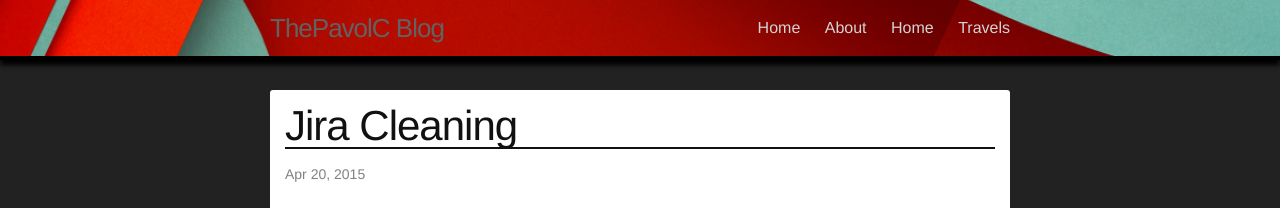
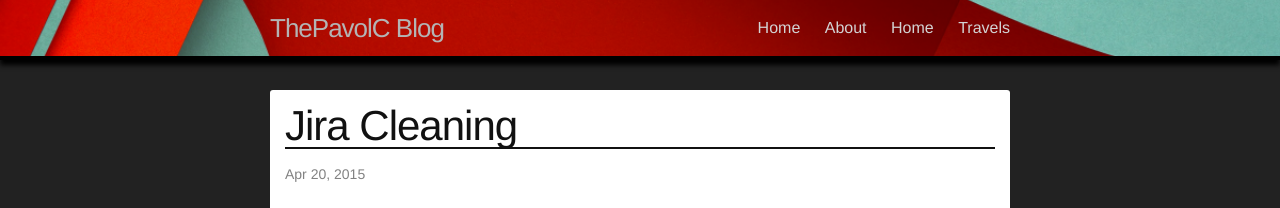
Before and after one commit to ThePavolC/ThePavolC.github.io, a Jekyll site: the page built from _posts/2015-04-20-Jira-Cleaning-Scrits.markdown, in a window 1280 px wide. Shown: the top 208 px of the page. Built offline with Jekyll 4.4.1, drawn with Linux system fonts in a browser that asks for light colours; comment, search, counter and statistics services are not loaded.

Commit message:
Fix sass errors

```diff
--- a/_sass/_base.scss
+++ b/_sass/_base.scss
@@ -1,5 +1,8 @@
 @use "sass:math";
 @use 'sass:color';
+@use "sass:meta";
+
+@use "constants" as c;
 
 /**
  * Reset some basic elements
@@ -17,12 +20,12 @@
  * Basic styling
  */
 body {
-    font-family: $base-font-family;
-    font-size: $base-font-size;
-    line-height: $base-line-height;
+    font-family: c.$base-font-family;
+    font-size: c.$base-font-size;
+    line-height: c.$base-line-height;
     font-weight: 300;
-    color: $text-color;
-    background-color: $background-color;
+    color: c.$text-color;
+    background-color: c.$background-color;
     -webkit-text-size-adjust: 100%;
 }
 
@@ -35,7 +38,7 @@
 p, blockquote, pre,
 ul, ol, dl, figure,
 %vertical-rhythm {
-    margin-bottom: math.div($spacing-unit, 2);
+    margin-bottom: math.div(c.$spacing-unit, 2);
 }
 
 
@@ -58,7 +61,7 @@
 }
 
 figcaption {
-    font-size: $small-font-size;
+    font-size: c.$small-font-size;
 }
 
 
@@ -67,7 +70,7 @@
  * Lists
  */
 ul, ol {
-    margin-left: $spacing-unit;
+    margin-left: c.$spacing-unit;
 }
 
 li {
@@ -92,15 +95,15 @@
  * Links
  */
 a {
-    color: $brand-color;
+    color: c.$brand-color;
     text-decoration: none;
 
     &:visited {
-        color: color.scale($brand-color, $lightness: -15%);
+        color: color.scale(c.$brand-color, $lightness: -15%);
     }
 
     &:hover {
-        color: $text-color;
+        color: c.$text-color;
         text-decoration: underline;
     }
 }
@@ -111,9 +114,9 @@
  * Blockquotes
  */
 blockquote {
-    color: $grey-color;
-    border-left: 4px solid $grey-color-light;
-    padding-left: math.div($spacing-unit, 2);
+    color: c.$grey-color;
+    border-left: 4px solid c.$grey-color-light;
+    padding-left: math.div(c.$spacing-unit, 2);
     font-size: 18px;
     letter-spacing: -1px;
     font-style: italic;
@@ -131,7 +134,7 @@
 pre,
 code {
     font-size: 15px;
-    border: 1px solid $grey-color-light;
+    border: 1px solid c.$grey-color-light;
     border-radius: 3px;
     background-color: #eef;
 }
@@ -157,19 +160,19 @@
  * Wrapper
  */
 .wrapper {
-    max-width: -webkit-calc(#{$content-width} - (#{$spacing-unit} * 2));
-    max-width:         calc(#{$content-width} - (#{$spacing-unit} * 2));
+    max-width: -webkit-calc(#{c.$content-width} - (#{c.$spacing-unit} * 2));
+    max-width:         calc(#{c.$content-width} - (#{c.$spacing-unit} * 2));
     margin-right: auto;
     margin-left: auto;
-    padding-right: $spacing-unit;
-    padding-left: $spacing-unit;
+    padding-right: c.$spacing-unit;
+    padding-left: c.$spacing-unit;
     @extend %clearfix;
 
-    @include media-query($on-laptop) {
-        max-width: -webkit-calc(#{$content-width} - (#{$spacing-unit}));
-        max-width:         calc(#{$content-width} - (#{$spacing-unit}));
-        padding-right: math.div($spacing-unit, 2);
-        padding-left: math.div($spacing-unit, 2);
+    @include c.media-query(c.$on-laptop) {
+        max-width: -webkit-calc(#{c.$content-width} - (#{c.$spacing-unit}));
+        max-width:         calc(#{c.$content-width} - (#{c.$spacing-unit}));
+        padding-right: math.div(c.$spacing-unit, 2);
+        padding-left: math.div(c.$spacing-unit, 2);
     }
 }
 
@@ -201,7 +204,7 @@
         vertical-align: middle;
 
         path {
-            fill: $grey-color;
+            fill: c.$grey-color;
         }
     }
 }
--- /dev/null
+++ b/_sass/_constants.scss
@@ -0,0 +1,30 @@
+@use 'sass:color';
+
+// Our variables
+$base-font-family: Helvetica, Arial, sans-serif;
+$base-font-size:   16px;
+$small-font-size:  $base-font-size * 0.875;
+$base-line-height: 1.5;
+
+$spacing-unit:     30px;
+
+$text-color:       #111;
+$background-color: #fdfdfd;
+$brand-color:      #2a7ae2;
+
+$grey-color:       #828282;
+$grey-color-light: color.scale($grey-color, $lightness: 40%);
+$grey-color-dark:  color.scale($grey-color, $lightness: -25%);
+
+// Width of the content area
+$content-width:    800px;
+
+$on-palm:          600px;
+$on-laptop:        800px;
+
+
+@mixin media-query($device) {
+    @media screen and (max-width: $device) {
+        @content;
+    }
+}
--- a/_sass/_layout.scss
+++ b/_sass/_layout.scss
@@ -1,4 +1,6 @@
 @use "sass:math";
+
+@use "constants" as c;
 
 /**
  * Site header
@@ -26,9 +28,10 @@
     margin-bottom: 0;
     float: left;
 
+
     &,
     &:visited {
-        color: $grey-color-dark;
+        color: c.$grey-color-light;
     }
 }
 
@@ -43,7 +46,7 @@
     .page-link {
         //color: $text-color;
         color: lightGray;
-        line-height: $base-line-height;
+        line-height: c.$base-line-height;
 
         // Gaps between nav items, but not on the first one
         &:not(:first-child) {
@@ -51,12 +54,12 @@
         }
     }
 
-    @include media-query($on-palm) {
+    @include c.media-query(c.$on-palm) {
         position: absolute;
         top: 9px;
         right: 30px;
-        background-color: $background-color;
-        border: 1px solid $grey-color-light;
+        background-color: c.$background-color;
+        border: 1px solid c.$grey-color-light;
         border-radius: 5px;
         text-align: right;
 
@@ -74,7 +77,7 @@
                 height: 15px;
 
                 path {
-                    fill: $grey-color-dark;
+                    fill: c.$grey-color-dark;
                 }
             }
         }
@@ -102,13 +105,13 @@
  * Site footer
  */
 .site-footer {
-    border-top: 1px solid $grey-color-light;
-    padding: $spacing-unit 0;
+    border-top: 1px solid c.$grey-color-light;
+    padding: c.$spacing-unit 0;
 }
 
 .footer-heading {
     font-size: 18px;
-    margin-bottom: math.div($spacing-unit, 2);
+    margin-bottom: math.div(c.$spacing-unit, 2);
 }
 
 .contact-list {
@@ -122,56 +125,61 @@
 
     > li {
         float: left;
-        margin-right: math.div($spacing-unit, 2);
+        margin-right: math.div(c.$spacing-unit, 2);
     }
 }
 
 .footer-col-wrapper {
     font-size: 15px;
-    color: $grey-color;
-    margin-left: - math.div($spacing-unit, 2);
-    @extend %clearfix;
+    color: c.$grey-color;
+    margin-left: - math.div(c.$spacing-unit, 2);
+
+    &:after {
+        content: "";
+        display: table;
+        clear: both;
+    }
 }
 
 .footer-col {
     float: left;
-    margin-bottom: math.div($spacing-unit, 2);
-    padding-left: math.div($spacing-unit, 2);
+    margin-bottom: math.div(c.$spacing-unit, 2);
+    padding-left: math.div(c.$spacing-unit, 2);
 }
 
 .footer-col-1 {
-    width: -webkit-calc(35% - (#{$spacing-unit} / 2));
-    width:         calc(35% - (#{$spacing-unit} / 2));
+    width: -webkit-calc(35% - (#{c.$spacing-unit} / 2));
+    width:         calc(35% - (#{c.$spacing-unit} / 2));
 }
 
 .footer-col-2 {
-    width: -webkit-calc(30% - (#{$spacing-unit} / 2));
-    width:         calc(30% - (#{$spacing-unit} / 2));
+    width: -webkit-calc(30% - (#{c.$spacing-unit} / 2));
+    width:         calc(30% - (#{c.$spacing-unit} / 2));
 }
 
 .footer-col-3 {
-    width: -webkit-calc(35% - (#{$spacing-unit} / 2));
-    width:         calc(35% - (#{$spacing-unit} / 2));
+    width: -webkit-calc(35% - (#{c.$spacing-unit} / 2));
+    width:         calc(35% - (#{c.$spacing-unit} / 2));
 }
 
-@include media-query($on-laptop) {
+@include c.media-query(c.$on-laptop) {
     .footer-col-1,
     .footer-col-2 {
-        width: -webkit-calc(50% - (#{$spacing-unit} / 2));
-        width:         calc(50% - (#{$spacing-unit} / 2));
+        width: -webkit-calc(50% - (#{c.$spacing-unit} / 2));
+        width:         calc(50% - (#{c.$spacing-unit} / 2));
     }
 
     .footer-col-3 {
-        width: -webkit-calc(100% - (#{$spacing-unit} / 2));
-        width:         calc(100% - (#{$spacing-unit} / 2));
+        width: -webkit-calc(100% - (#{c.$spacing-unit} / 2));
+        width:         calc(100% - (#{c.$spacing-unit} / 2));
     }
 }
 
-@include media-query($on-palm) {
+@include c.media-query(c.$on-palm) {
     .footer-col {
         float: none;
-        width: -webkit-calc(100% - (#{$spacing-unit} / 2));
-        width:         calc(100% - (#{$spacing-unit} / 2));
+        width: -webkit-calc(100% - (#{c.$spacing-unit} / 2));
+        width:         calc(100% - (#{c.$spacing-unit} / 2));
     }
 }
 
@@ -181,7 +189,7 @@
  * Page content
  */
 .page-content {
-    padding: $spacing-unit 0;
+    padding: c.$spacing-unit 0;
     background: #222;
 }
 
@@ -192,26 +200,26 @@
 .post-list {
     background: #d5d5d5;
 
-    padding: math.div($spacing-unit, 2);
-    border-radius: math.div($spacing-unit, 4);
+    padding: math.div(c.$spacing-unit, 2);
+    border-radius: math.div(c.$spacing-unit, 4);
 
     margin-left: 0;
     list-style: none;
 
     > li {
 
-        padding: math.div($spacing-unit, 2);
+        padding: math.div(c.$spacing-unit, 2);
         box-shadow:0 5px 5px #aaa;
         background:white;
         border-radius:3px;
 
-        margin-bottom: $spacing-unit;
+        margin-bottom: c.$spacing-unit;
     }
 }
 
 .post-meta {
-    font-size: $small-font-size;
-    color: $grey-color;
+    font-size: c.$small-font-size;
+    color: c.$grey-color;
 }
 
 .post-link {
@@ -225,7 +233,7 @@
 
 .post-description {
     color:gray;
-    font-size: $small-font-size;
+    font-size: c.$small-font-size;
 }
 
 
@@ -234,13 +242,13 @@
  */
 
  .post {
-    padding: math.div($spacing-unit, 2);
+    padding: math.div(c.$spacing-unit, 2);
     background:white;
     border-radius:3px;
  }
 
 .post-header {
-    margin-bottom: $spacing-unit;
+    margin-bottom: c.$spacing-unit;
 }
 
 .post-title {
@@ -249,18 +257,18 @@
     line-height: 1;
     border-bottom: 2px solid #111;
 
-    @include media-query($on-laptop) {
+    @include c.media-query(c.$on-laptop) {
         font-size: 36px;
     }
 }
 
 .post-content {
-    margin-bottom: $spacing-unit;
+    margin-bottom: c.$spacing-unit;
 
     h2 {
         font-size: 32px;
 
-        @include media-query($on-laptop) {
+        @include c.media-query(c.$on-laptop) {
             font-size: 28px;
         }
     }
@@ -268,7 +276,7 @@
     h3 {
         font-size: 26px;
 
-        @include media-query($on-laptop) {
+        @include c.media-query(c.$on-laptop) {
             font-size: 22px;
         }
     }
@@ -276,7 +284,7 @@
     h4 {
         font-size: 20px;
 
-        @include media-query($on-laptop) {
+        @include c.media-query(c.$on-laptop) {
             font-size: 18px;
         }
     }
@@ -289,6 +297,4 @@
     }
 }
 
-.post-comments {
-
-}
+.post-comments {}
--- a/_sass/_syntax-highlighting.scss
+++ b/_sass/_syntax-highlighting.scss
@@ -1,9 +1,13 @@
+
+@use "sass:math";
+@use "constants" as c;
+
 /**
  * Syntax highlighting styles
  */
 .highlight {
     background: #fff;
-    @extend %vertical-rhythm;
+    margin-bottom: math.div(c.$spacing-unit, 2);
 
     .c     { color: #998; font-style: italic } // Comment
     .err   { color: #a61717; background-color: #e3d2d2 } // Error
--- a/css/main.scss
+++ b/css/main.scss
@@ -1,48 +1,10 @@
 ---
 # Only the main Sass file needs front matter (the dashes are enough)
 ---
+
 @charset "utf-8";
+@use "sass:meta";
 
-@use 'sass:color';
-
-// @use "base";
-// @use "layout";
-// @use "syntax-highlighting";
-
-
-// Our variables
-$base-font-family: Helvetica, Arial, sans-serif;
-$base-font-size:   16px;
-$small-font-size:  $base-font-size * 0.875;
-$base-line-height: 1.5;
-
-$spacing-unit:     30px;
-
-$text-color:       #111;
-$background-color: #fdfdfd;
-$brand-color:      #2a7ae2;
-
-$grey-color:       #828282;
-$grey-color-light: color.scale($grey-color, $lightness: 40%);
-$grey-color-dark:  color.scale($grey-color, $lightness: -25%);
-
-// Width of the content area
-$content-width:    800px;
-
-$on-palm:          600px;
-$on-laptop:        800px;
-
-
-@mixin media-query($device) {
-    @media screen and (max-width: $device) {
-        @content;
-    }
-}
-
-
-// Import partials from `sass_dir` (defaults to `_sass`)
-@import
-        "base",
-        "layout",
-        "syntax-highlighting"
-;
+@include meta.load-css("base");
+@include meta.load-css("layout");
+@include meta.load-css("syntax-highlighting");
```
